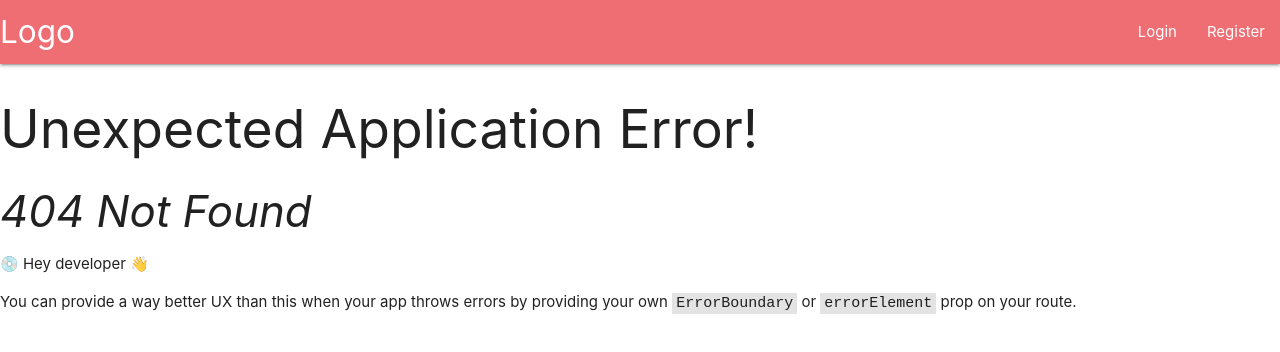
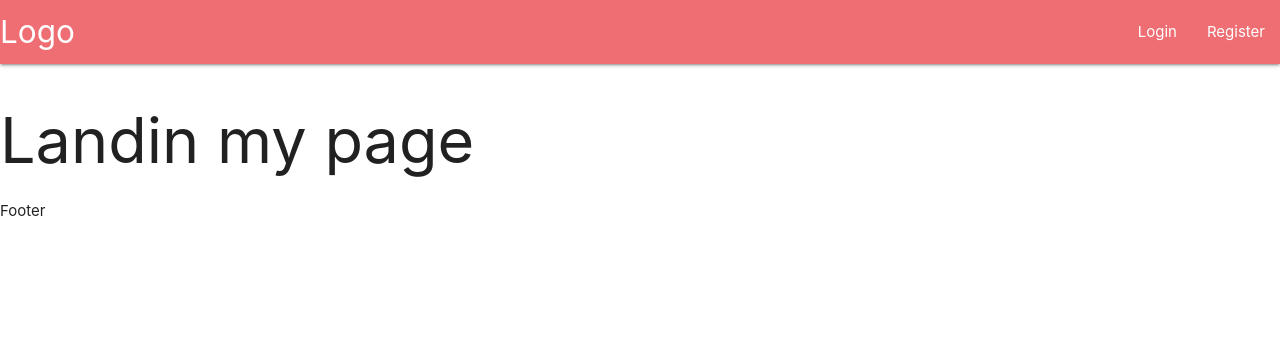
Before and after one commit to codeyourway-bootcamp/wolves-final-project, a React (Vite) app: page /LandingPage in a window 1280 px wide. Before the commit this address had no page. Shown: the top 352 px of the page. Built offline with nearby package versions, Linux system fonts and the light colour scheme.

Commit message:
footer added

```diff
--- a/src/App.jsx
+++ b/src/App.jsx
@@ -1,6 +1,7 @@
 import { createBrowserRouter, RouterProvider } from "react-router-dom";
 
 import Navbar from "./Components/Navbar";
+import Footer from "./Components/Footer";
 
 import Dashboard from "./Pages/Dashboard";
 import Login from "./Pages/Login";
@@ -8,7 +9,7 @@ import LandingPage from "./Pages/LadingPage";
 
 const routes = createBrowserRouter([
   {
-    path: "/",
+    path: "/LandingPage",
     element: <LandingPage />,
   },
   {
@@ -26,8 +27,11 @@ function App() {
     <>
     <Navbar/>
       <RouterProvider router={routes} />
+      <Footer/>
+
     </>
   );
 }
 
+
 export default App;
--- a/src/Pages/LadingPage/index.jsx
+++ b/src/Pages/LadingPage/index.jsx
@@ -2,6 +2,6 @@
 
 export default function LandingPage() {
   return (
-    <Navbar/>
+    <h1>Landin my page</h1>
   )
 }
```
